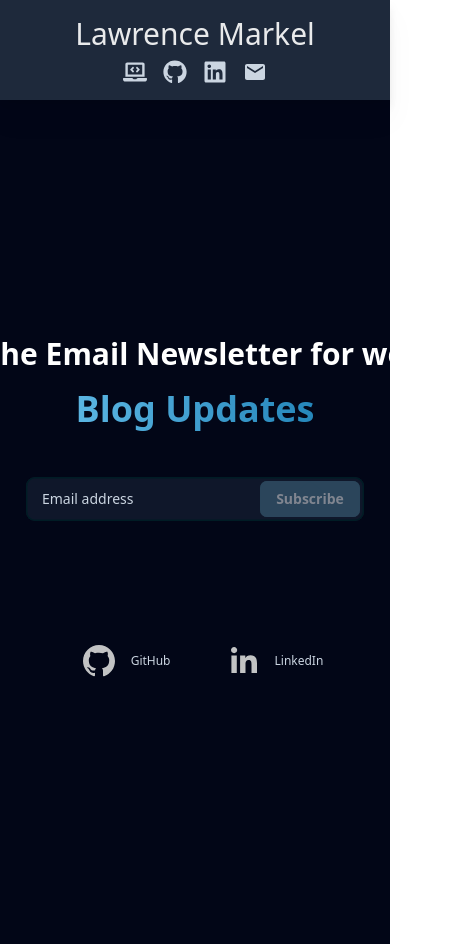
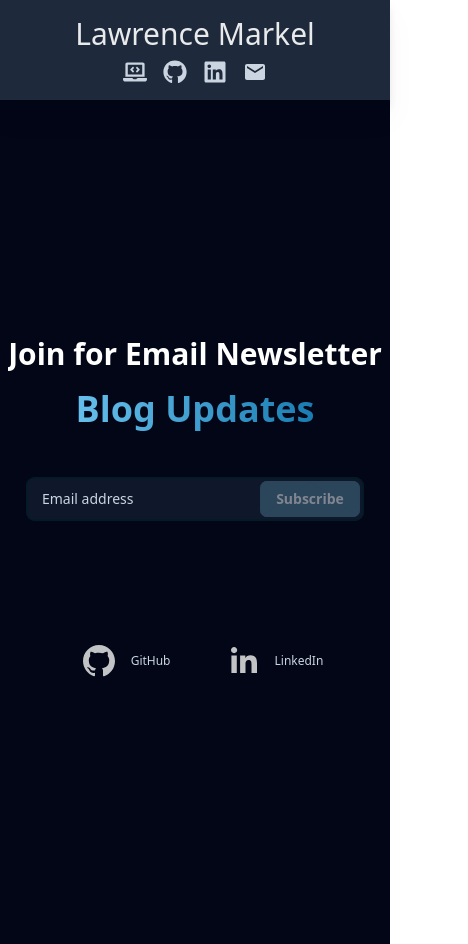
Before and after one commit to AshyLarryM/blog-app-next-demo, a Next.js app: page /newsletter in a window 390 px wide. Shown: the whole page, 468 px wide, since content can reach past the window. Built offline with nearby package versions, Linux system fonts and the light colour scheme.

Commit message:
Mobile Newsletter text sizing fix

```diff
--- a/app/newsletter/page.tsx
+++ b/app/newsletter/page.tsx
@@ -8,7 +8,7 @@ export default function page() {
       <div className="space-y-1">
         <h1 className="z-10 py-2 text-3xl font-bold text-center text-transparent duration-1000
         bg-white cursor-default text-stroke animate-title sm:text-5xl md:6xl whitespace-nowrap bg-clip-text">
-          Join the Email Newsletter for weekly
+          Join for Email Newsletter
         </h1>
         <h2 className="z-10 py-2 text-4xl font-bold text-center
         text-transparent duration-1000 bg-white cursor-default sm:text-6xl md:7xl
```
